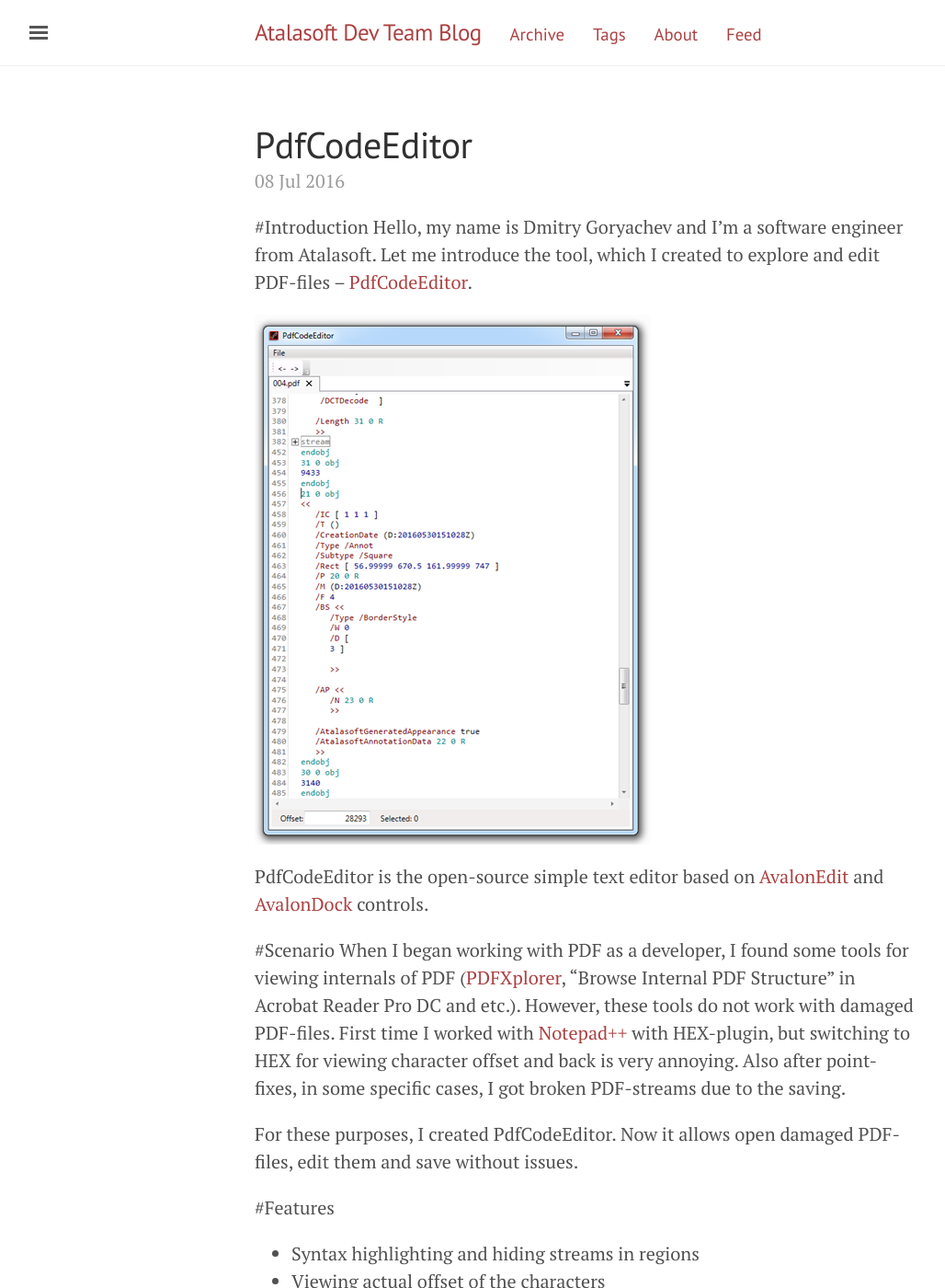
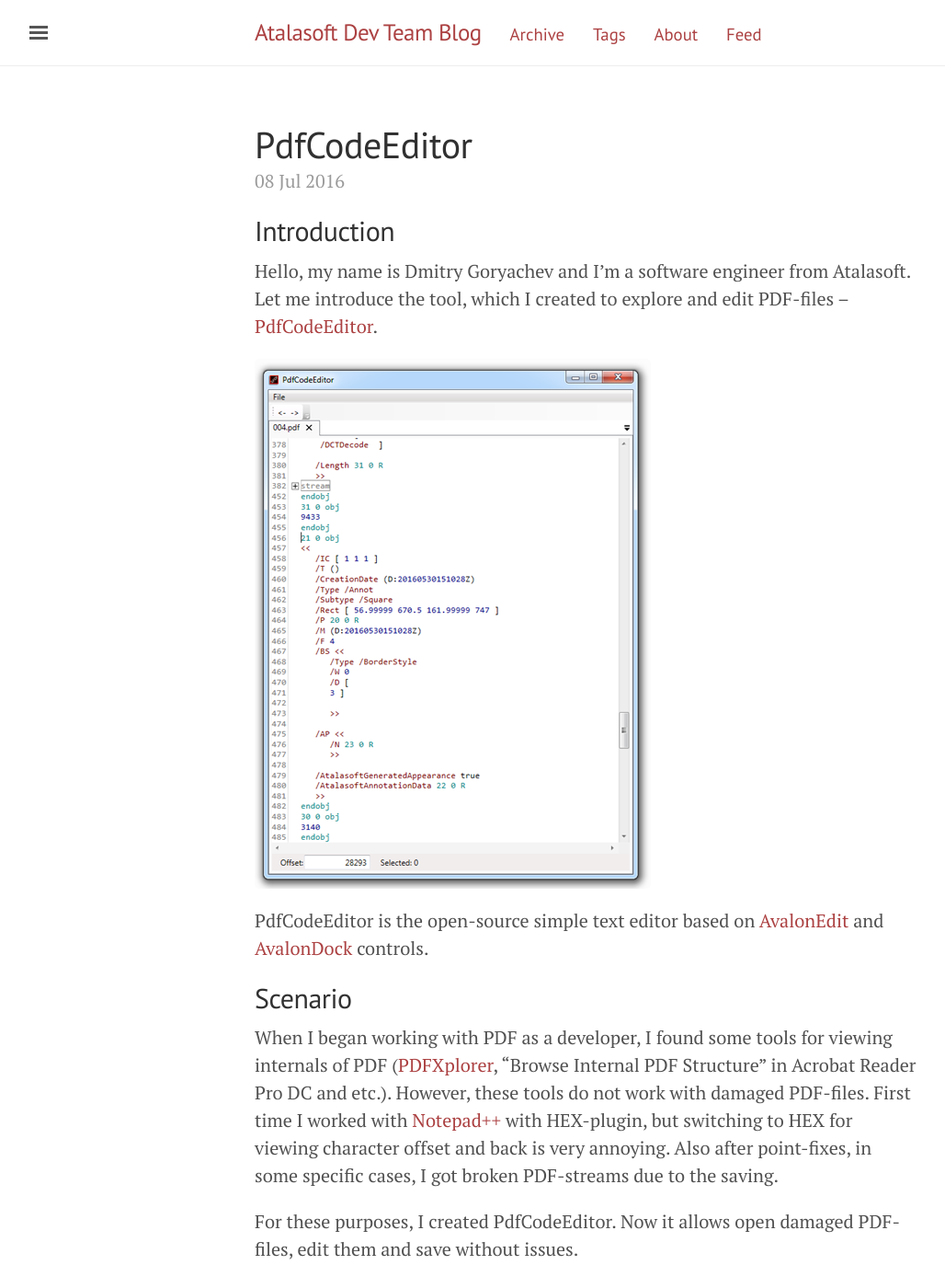
Before and after one commit to Atalasoft/atalasoft.github.io, a Jekyll site: the page built from _posts/2016-07-08-pdfcodeeditor.md, in a window 1280 px wide and 1400 px high. Shown: the whole window at 92% size, without its empty margins (3-1031 px from the left). Built offline with Jekyll 4.4.1, drawn with Linux system fonts in a browser that asks for light colours; comment, search, counter and statistics services are not loaded; some of the changed text lies outside the part shown.

Commit message:
Fix formatting

```diff
--- a/_posts/2016-07-08-pdfcodeeditor.md
+++ b/_posts/2016-07-08-pdfcodeeditor.md
@@ -5,7 +5,8 @@
 tags: [pdf, pdfcodeeditor, editor]
 comments: true
 ---
-#Introduction
+## Introduction
+
 Hello, my name is Dmitry Goryachev and I'm a software engineer from Atalasoft.
 Let me introduce the tool, which I created to explore and edit PDF-files – [PdfCodeEditor](https://github.com/gdv1811/PdfCodeEditor).
 
@@ -13,27 +14,30 @@
 
 PdfCodeEditor is the open-source simple text editor based on [AvalonEdit](http://avalonedit.net/) and [AvalonDock](https://avalondock.codeplex.com/) controls.
 
-#Scenario
+## Scenario
+
 When I began working with PDF as a developer, I found some tools for viewing internals of PDF ([PDFXplorer](http://www.o2sol.com/pdfxplorer/overview.htm), “Browse Internal PDF Structure” in Acrobat Reader Pro DC and etc.). However, these tools do not work with damaged PDF-files.
 First time I worked with [Notepad++](https://notepad-plus-plus.org/) with HEX-plugin, but switching to HEX for viewing character offset and back is very annoying. Also after point-fixes, in some specific cases, I got broken PDF-streams due to the saving.
 
 For these purposes, I created PdfCodeEditor. Now it allows open damaged PDF-files, edit them and save without issues.
 
-#Features
-* Syntax highlighting and hiding streams in regions
-* Viewing actual offset of the characters
-* Go to definition on Ctrl + left mouse/F12
-*	Navigation to the next or previous offset
-*	Navigation to the specified offset
-*	Standard Search panel from AvalonEdit
-*	Saving does not damage the PDF-streams
+## Features
 
-#Plans
-*	Support [Chocolatey](https://chocolatey.org/);
-*	Object-tree to simplify navigation;
-*	Viewing decoded streams;
-*	Viewing streams as HEX, Image, Text, etc.;
-*	Auto-updating xreftables after edit.
+ * Syntax highlighting and hiding streams in regions
+ * Viewing actual offset of the characters
+ * Go to definition on Ctrl + left mouse/F12
+ * Navigation to the next or previous offset
+ * Navigation to the specified offset
+ * Standard Search panel from AvalonEdit
+ * Saving does not damage the PDF-streams
+
+## Plans
+
+ * Support [Chocolatey](https://chocolatey.org/)
+ * Object-tree to simplify navigation
+ * Viewing decoded streams
+ * Viewing streams as HEX, Image, Text, etc.
+ * Auto-updating xreftables after edit
 
 If you are interested in contributing, join to [PdfCodeEditor on GitHub](https://github.com/gdv1811/PdfCodeEditor).
 Thank you for attention, see you later!
```
